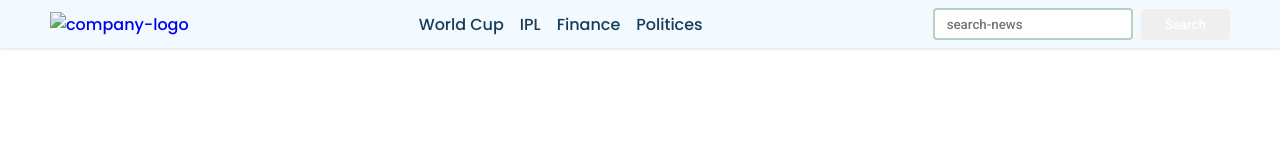
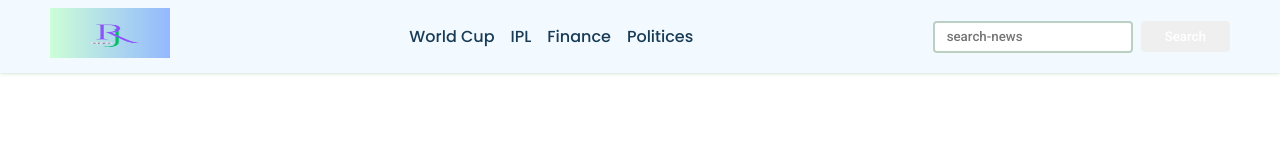
Before and after one commit to Rajneesh-Patel/news-channel, a plain HTML site: page index.html in a window 1280 px wide. Drawn offline with Linux system fonts and the light colour scheme; no server answers.

Commit message:
Update index.html

```diff
--- a/index.html
+++ b/index.html
@@ -10,7 +10,7 @@
     <nav>
       <div class="main-nav container flex">
         <a href="#" class="company-logo" onclick="reload()">
-          <img src="/Logo.png" alt="company-logo" />
+          <img src="White And Black Modern Abstract Beauty Logo.png" alt="company-logo" />
         </a>
         <div class="nav-links">
           <ul class="flex">
```
